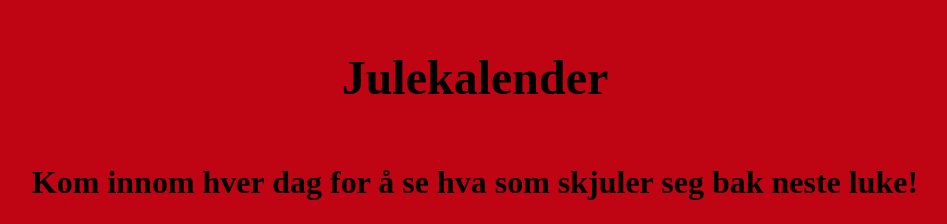
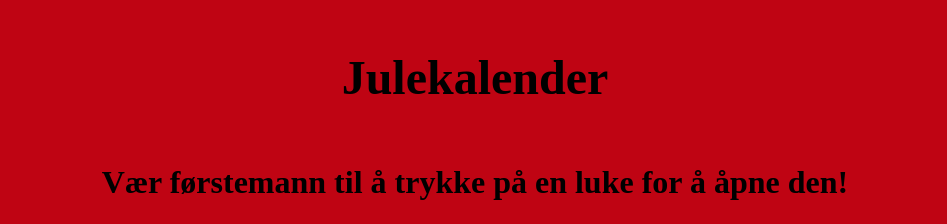
Before and after one commit to nilaira/Adventskalender, a plain HTML site: page index.html in a window 1280 px wide. Shown: the whole page, without its empty margins (165-1112 px from the left). Drawn offline with Linux system fonts and the light colour scheme; no server answers.

Commit message:
Update index.html

```diff
--- a/index.html
+++ b/index.html
@@ -16,7 +16,7 @@
 
     <h1>Julekalender</h1>
 
-    <h2>Kom innom hver dag for å se hva som skjuler seg bak neste luke!</h2>
+    <h2>Vær førstemann til å trykke på en luke for å åpne den!</h2>
 
     <div id="grid-container"></div>
 
```
